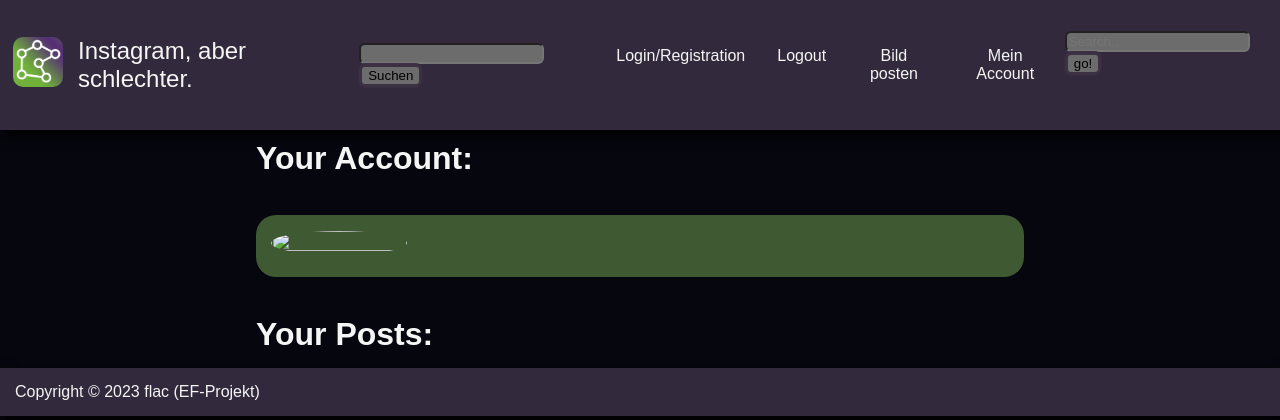
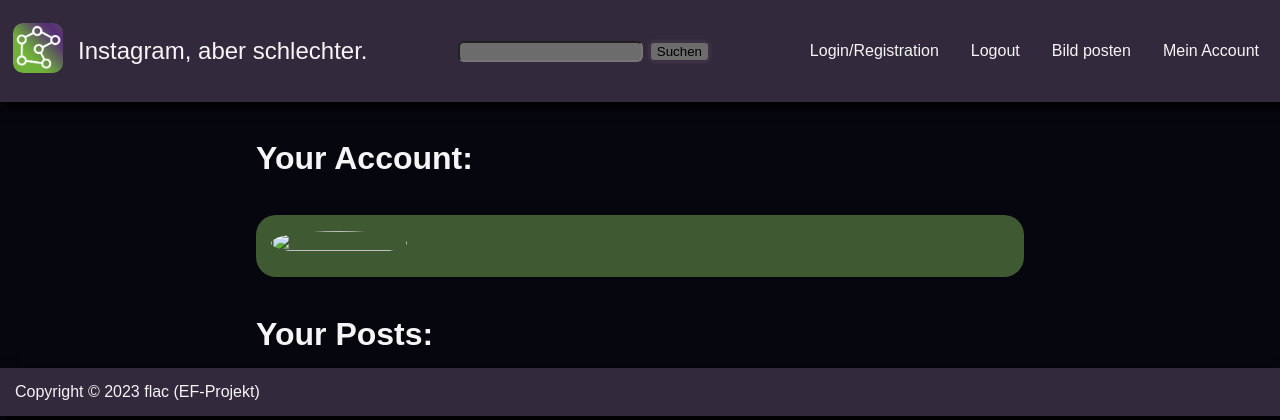
Before and after one commit to Chungster532/EFProjekt_flac23, a Flask app: page /account/1/ in a window 1280 px wide. Shown: the top 420 px of the page. Run offline with Flask 3, Linux system fonts and the light colour scheme.

Commit message:
remove 2. bar

```diff
--- a/frontend/templates/base.html
+++ b/frontend/templates/base.html
@@ -23,8 +23,6 @@
                 <li><a href="/logout/">Logout</a></li>
                 <li><a href="/createpost/">Bild posten</a></li>
                 <li><a href="/account/">Mein Account</a></li>
-                <li><input type="text" placeholder="Search..">
-                    <input type="submit" value="go!"></li>
             </ul>
         </div>
     </div>
```
